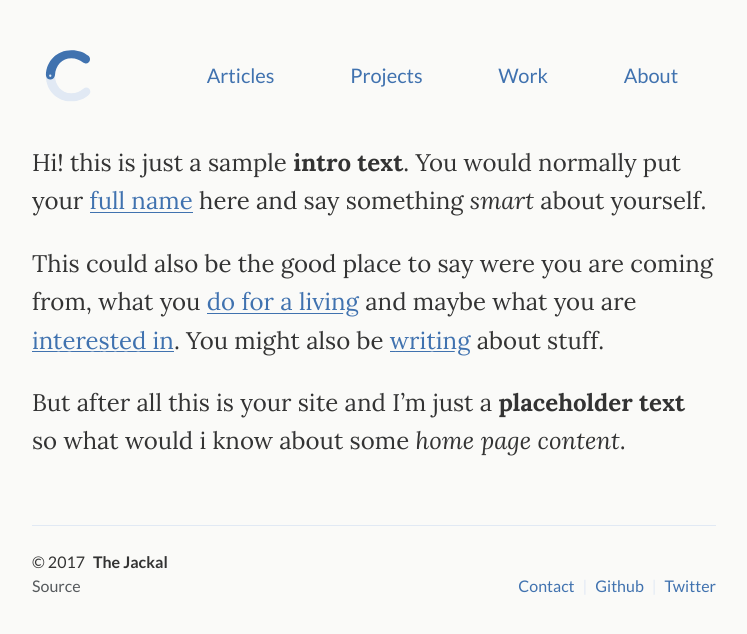
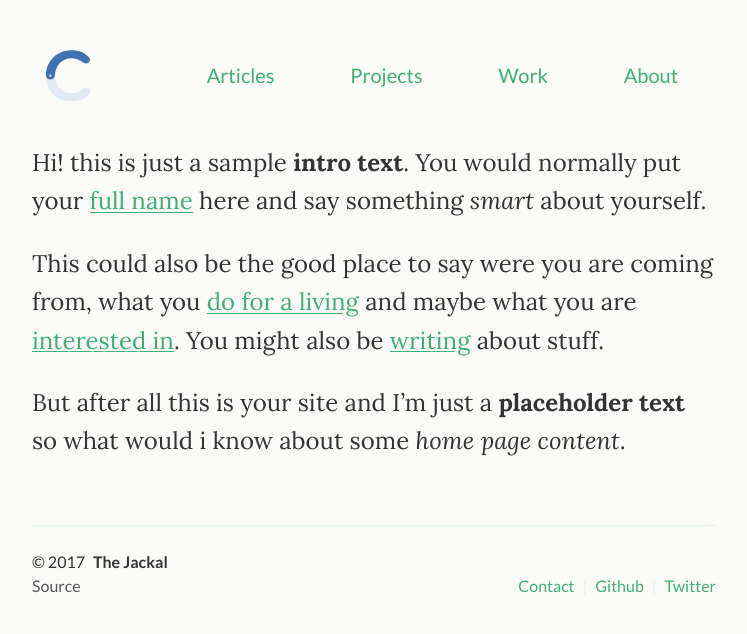
Before and after one commit to clenemt/jackal, a Jekyll site: the page built from index.md, in a window 1280 px wide. Shown: the top 634 px of the page, without its empty margins (266-1013 px from the left). Built offline with Jekyll 4.4.1, drawn with Linux system fonts in a browser that asks for light colours.

Commit message:
change brand color to green, add border radii to images and header links

```diff
--- a/_sass/_page.scss
+++ b/_sass/_page.scss
@@ -171,6 +171,10 @@ p.post-desc {
   width: 96px;
   height: 96px;
   margin: -.4rem 1rem 0 $spacer;
+
+  img {
+    border-radius: 150px;
+  }
 }
 
 @include mq-up(md) {
--- a/_sass/_site.scss
+++ b/_sass/_site.scss
@@ -22,6 +22,7 @@
 .site-logo {
   width: 3rem;
   height: 3rem;
+  border-radius: 100px;
 }
 
 .site-nav {
@@ -40,6 +41,7 @@
   padding: 0 .25rem;
   margin-right: $spacer0;
   transition: background 0.1s ease-out;
+  border-radius: 5px;
 
   &:hover {
     text-decoration: none;
--- a/_sass/_variables.scss
+++ b/_sass/_variables.scss
@@ -11,13 +11,17 @@ $blue:                      #4072AF;
 $light-blue:                lighten($blue, 45%);
 $dark-blue:                 darken($blue, 20%);
 
+$green:                     #40AF72;
+$light-green:                lighten($green, 45%);
+$dark-green:                 darken($green, 20%);
+
 $ligt-yellow:               #fcf8e3;
 
 $red:                       #bd4147;
 
 // COLORS - BRAND ------------------
-$brand-color:               $blue;
-$brand-light-color:         $light-blue;
+$brand-color:               $green;
+$brand-light-color:         $light-green;
 $brand-secondary:           $gray-dark;
 $text-muted:                $gray-light;
 
@@ -29,7 +33,7 @@ $body-color:                $gray-dark;
 // GLOBALS - LINKS ------------------
 $link-color:                $brand-color;
 $link-decoration:           none;
-$link-hover-color:          $dark-blue;
+$link-hover-color:          $dark-green;
 $link-hover-decoration:     underline;
 
 // GLOBALS - SPACERS ------------------
```
